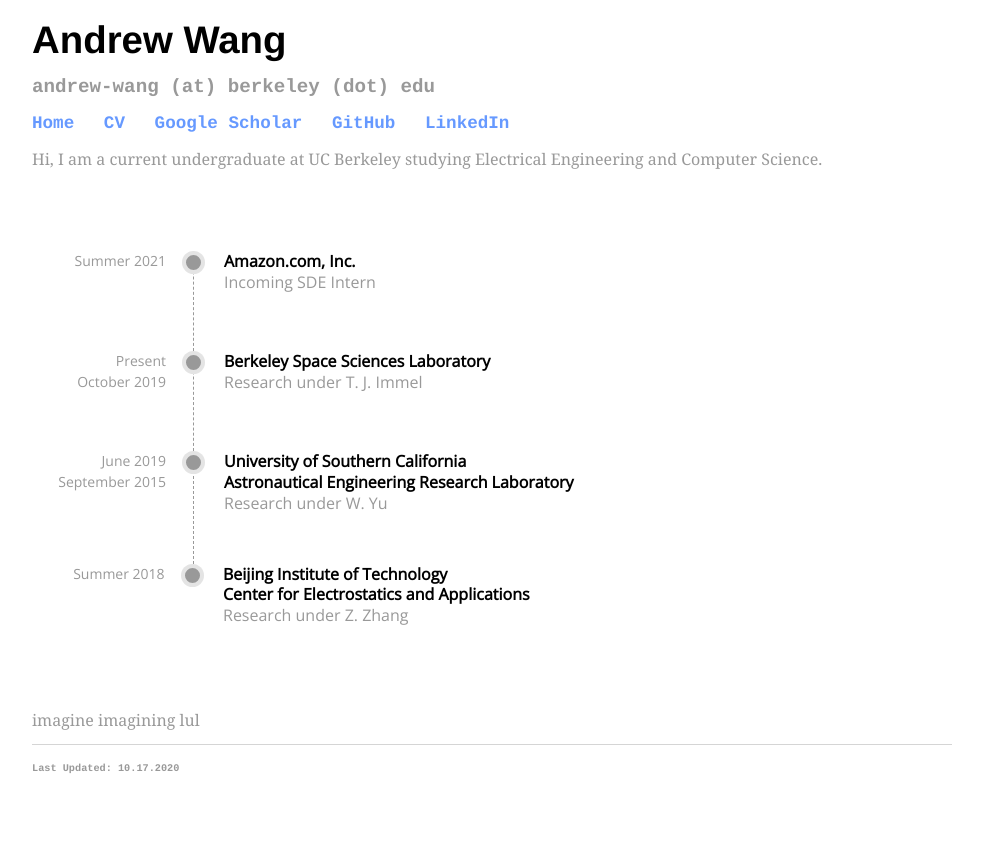
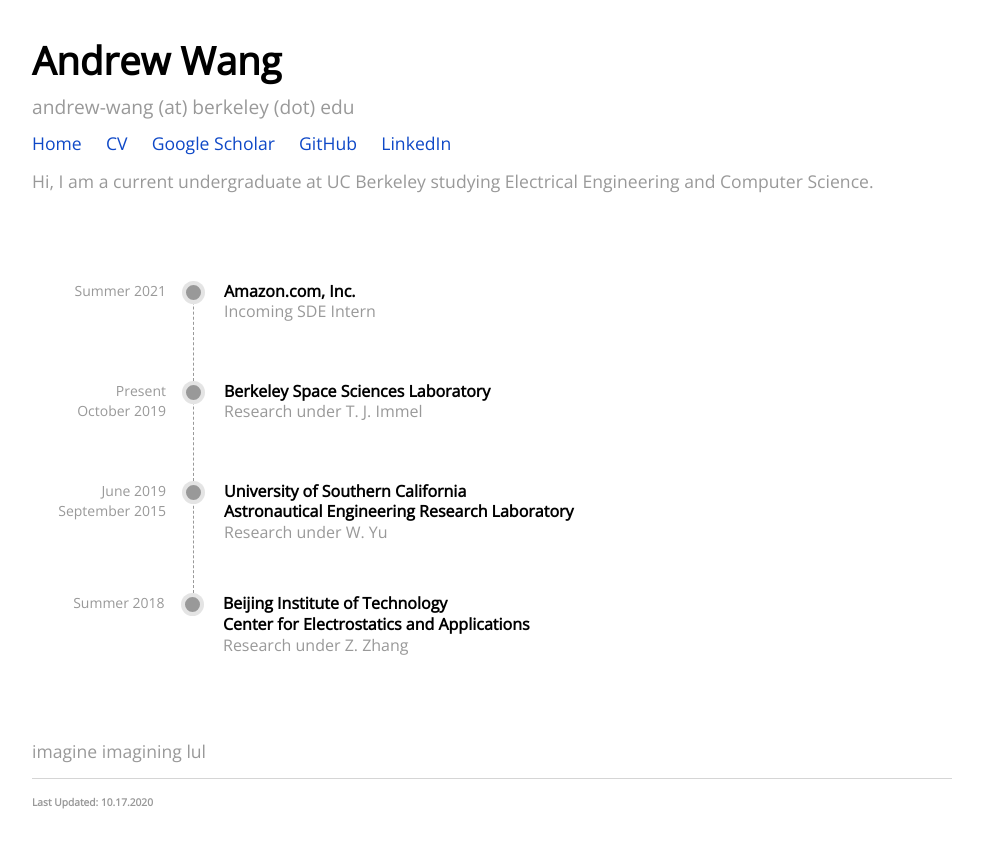
Before and after one commit to andrewewang/andrewewang.github.io, a Jekyll site: the page built from index.html, in a window 1280 px wide. Shown: the top 848 px of the page, without its empty margins (148-1131 px from the left). Built offline with Jekyll 4.4.1, drawn with Linux system fonts in a browser that asks for light colours.

Commit message:
Update test.css

```diff
--- a/css/test.css
+++ b/css/test.css
@@ -1,12 +1,11 @@
 body {
-    margin: 30px auto;
+    margin: 50px auto;
     width: 60%;
 }
 nav ul, footer ul {
-    font-family:'Courier';
+    font-family: 'Open Sans', sans-serif;
     padding: 0px;
     list-style: none;
-    font-weight: bold;
 }
 nav ul li, footer ul li {
     display: inline;
@@ -15,29 +14,30 @@
 a {
     text-decoration: none;
     font-size: 1.1em;
-    color: #6699ff;
+    color: #0e48c7;
 }
 a:hover {
     text-decoration: underline;
 }
 h1 {
     font-size: 2.4em;
-    font-family: 'Helvetica', 'Arial', 'Sans-Serif';
+    font-family: 'Open Sans', sans-serif;;
 }
 h2 {
     font-size: 1.2em;
-    font-family: 'Courier';
+    font-weight: normal;
+    font-family: 'Open Sans', sans-serif;
     color: #999;
-    font-weight: bold;
 }
 p {
-    font-family: 'Cambria';
-    font-size: 1em;
+    font-family: 'Open Sans', sans-serif;
+    font-size: 1.1em;
+    font-weight: normal;
     line-height: 1em;
     color: #999;
 }
 h3 {
-  font-family: 'Courier';
+  font-family: 'Open Sans', sans-serif;
   text-decoration: none;
   color: #999;
   font-size: .8em
@@ -46,12 +46,3 @@
     border-top: 1px solid #d5d5d5;
     font-size: .8em;
 }
-
-ul.posts {
-    margin: 20px auto 40px;
-    font-size: 1.5em;
-}
-
-ul.posts li {
-    list-style: none;
-}
```
